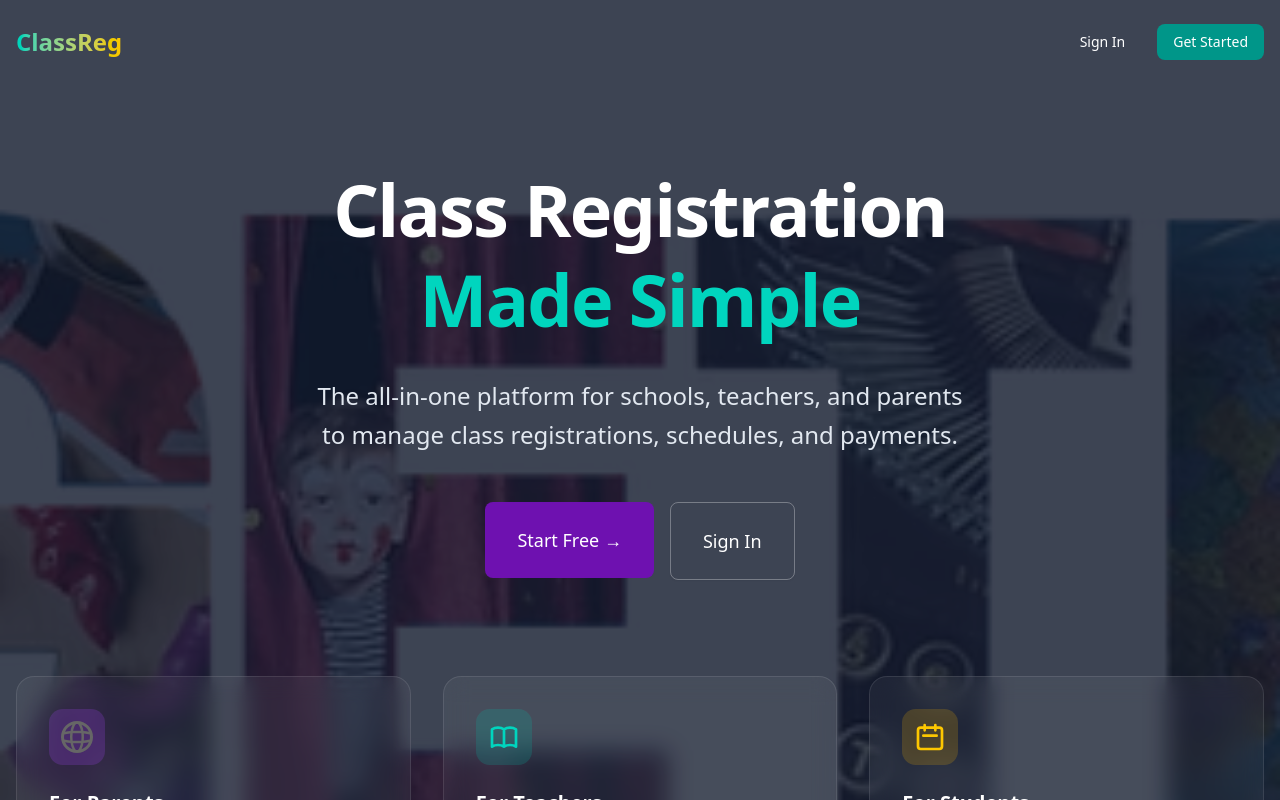
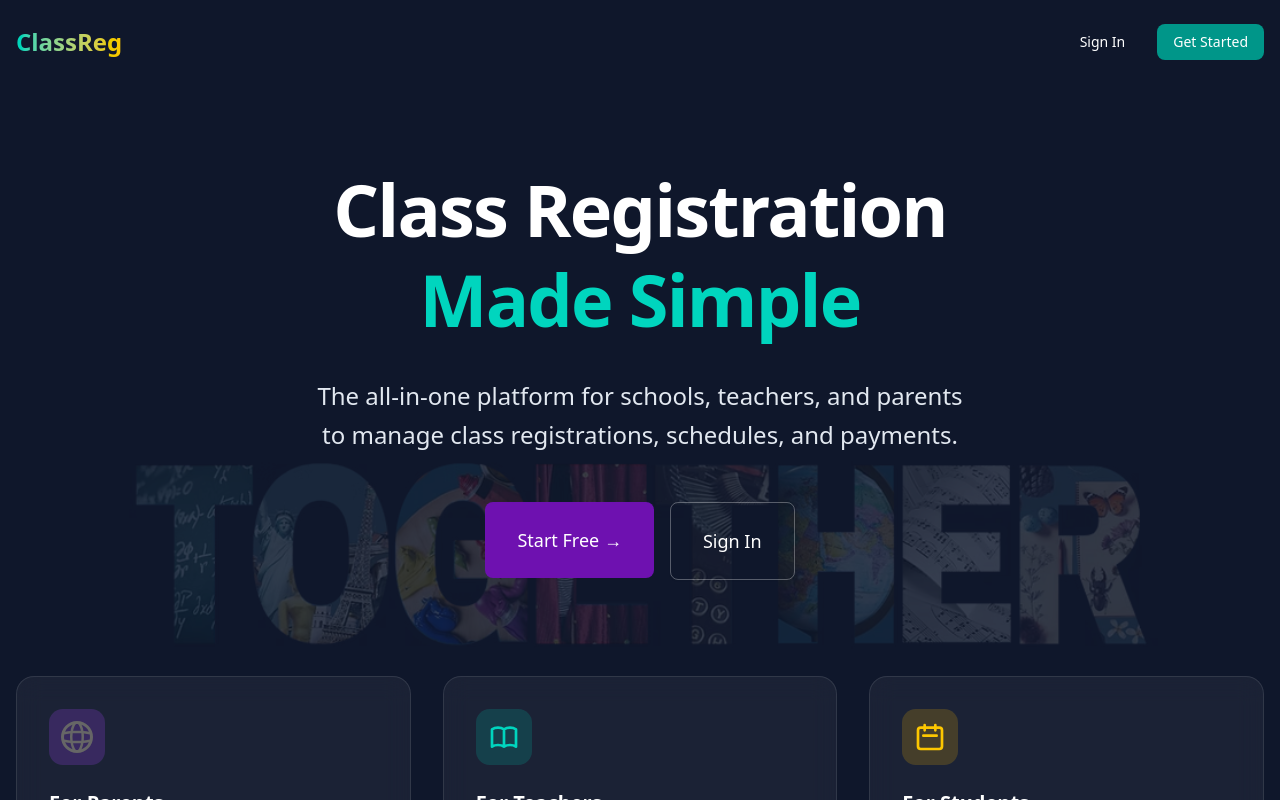
Before and after one commit to JimEastburn/class-registration-system, a Next.js app: page / in a window 1280 px wide. Shown: the top 800 px of the page. Built offline with nearby package versions, Linux system fonts and the light colour scheme; no server answers.

Commit message:
center image

```diff
--- a/src/app/page.tsx
+++ b/src/app/page.tsx
@@ -15,7 +15,7 @@ export default async function HomePage() {
   }
 
   return (
-    <div className="min-h-screen relative text-white">
+    <div className="min-h-screen relative text-white bg-slate-900">
       {/* Background Image & Overlay */}
       <div className="absolute inset-0 z-0">
         <div className="absolute inset-0 bg-slate-900/80 z-10" /> {/* Dark overlay for readability */}
@@ -23,7 +23,7 @@ export default async function HomePage() {
           src="/Together FADE.avif"
           alt="Class Registration Background"
           fill
-          className="object-cover"
+          className="object-contain object-center"
           priority
         />
       </div>
```
